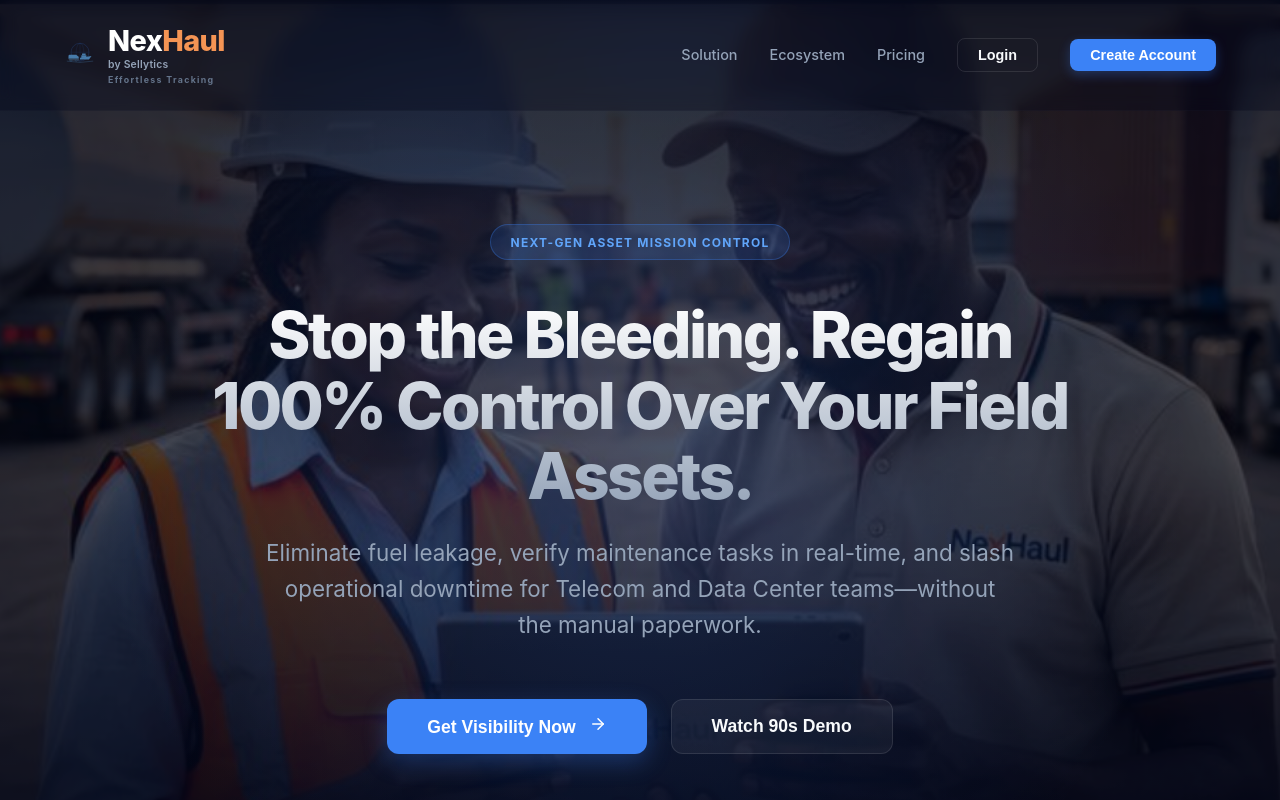
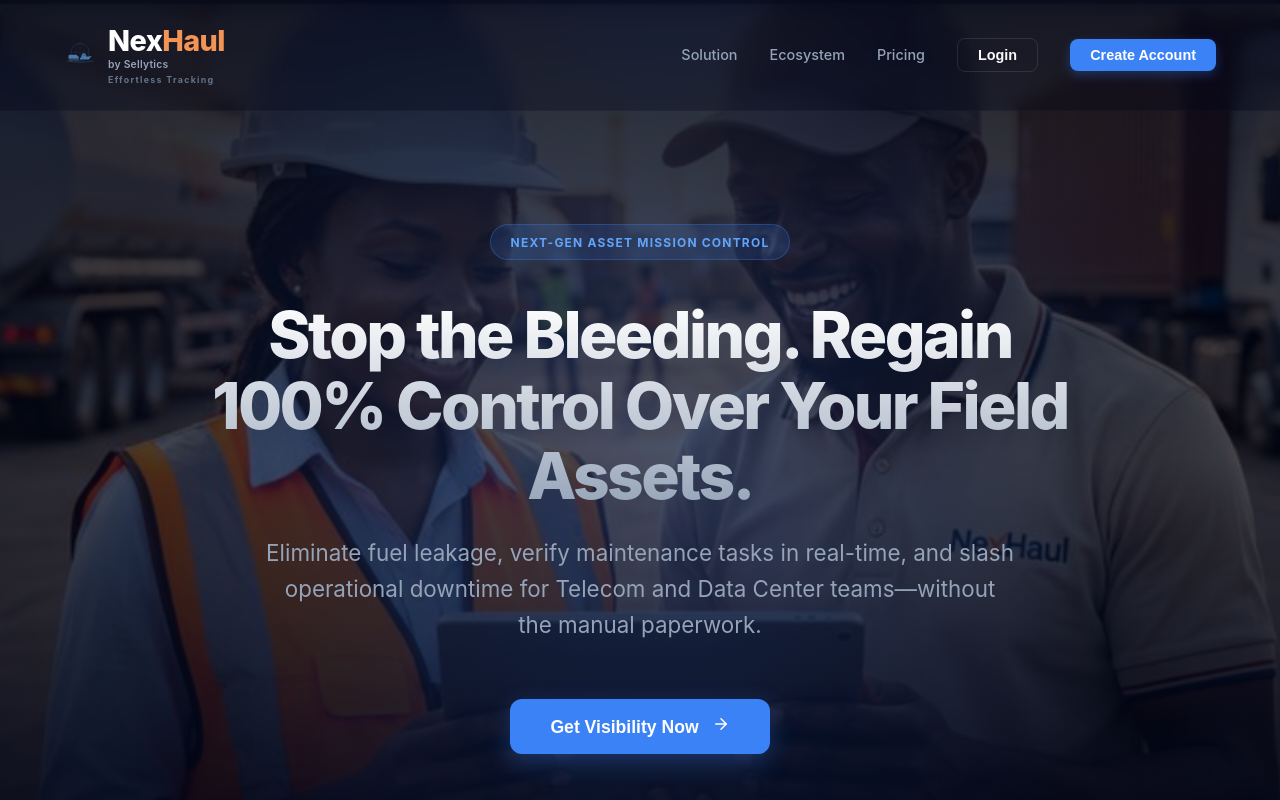
Before and after one commit to Zanarepo/haulage-Traker, a Next.js app: page / in a window 1280 px wide. Shown: the top 800 px of the page. Built offline with nearby package versions, Linux system fonts and the light colour scheme; no server answers.

Commit message:
removed watch demo button

```diff
--- a/src/components/landing/LandingPage.tsx
+++ b/src/components/landing/LandingPage.tsx
@@ -113,9 +113,6 @@ export default function LandingPage({ onLogin, onRegister }: LandingPageProps) {
                             <>
                                 <button className="btn-primary" onClick={onRegister}>
                                     Get Visibility Now <ArrowRight size={18} style={{ marginLeft: '8px' }} />
-                                </button>
-                                <button className="btn-secondary" onClick={onLogin}>
-                                    Watch 90s Demo
                                 </button>
                             </>
                         )}
```
